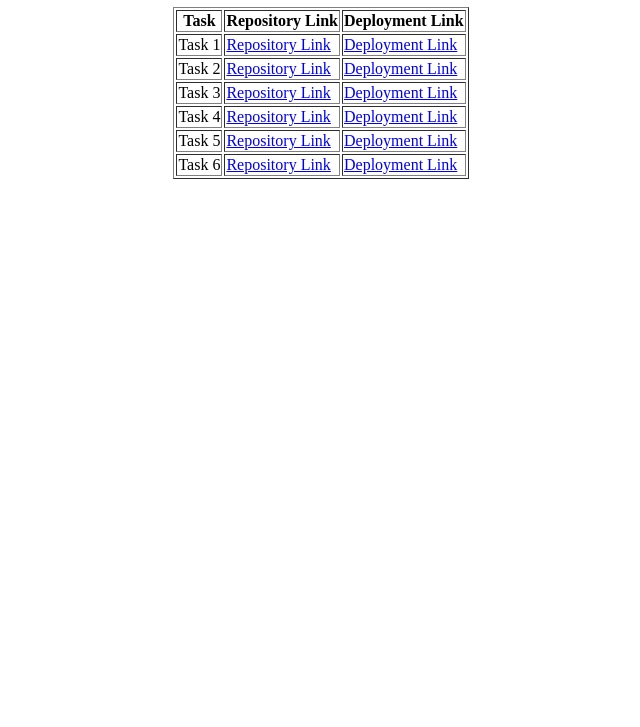
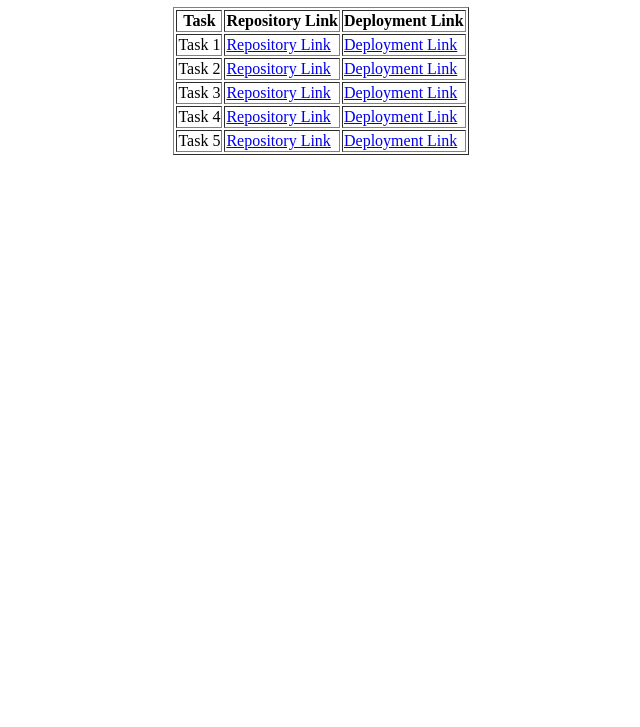
Before and after one commit to shylesh0811/reactmerntask, a plain HTML site: page index.html in a window 1280 px wide. Shown: the part 73-800 px from the top of the page, without its empty margins (319-959 px from the left). Drawn offline with Linux system fonts and the light colour scheme.

Commit message:
Update index.html

```diff
--- a/index.html
+++ b/index.html
@@ -19,33 +19,28 @@
         <tbody>
           <tr>
             <td>Task 1</td>
-            <td><a href="https://github.com/aryan8299/paragraphcounter.git">Repository Link</a></td>
-            <td><a href="https://aryan8299.github.io/paragraphcounter/build/index.html">Deployment Link</a></td>
+            <td><a href="https://github.com/shylesh0811/wordcounter.git">Repository Link</a></td>
+            <td><a href="https://shylesh0811.github.io/wordcounter/build/index.html">Deployment Link</a></td>
           </tr>
           <tr>
             <td>Task 2</td>
-            <td><a href="https://github.com/aryan8299/calculator.git">Repository Link</a></td>
-            <td><a href="https://aryan8299.github.io/calculator/dist/index.html">Deployment Link</a></td>
+            <td><a href="https://github.com/shylesh0811/calculator.git">Repository Link</a></td>
+            <td><a href="https://shylesh0811.github.io/calculator/dist/index.html">Deployment Link</a></td>
           </tr>
           <tr>
             <td>Task 3</td>
-            <td><a href="https://github.com/aryan8299/colorpicker.git">Repository Link</a></td>
-            <td><a href="https://aryan8299.github.io/colorpicker/dist/index.html">Deployment Link</a></td>
+            <td><a href="https://github.com/shylesh0811/colourpicker.git">Repository Link</a></td>
+            <td><a href="https://shylesh0811.github.io/colourpicker/dist/index.html">Deployment Link</a></td>
           </tr>
           <tr>
             <td>Task 4</td>
-            <td><a href="https://github.com/aryan8299/dummydata.git">Repository Link</a></td>
-            <td><a href="https://aryan8299.github.io/dummydata/dist/index.html">Deployment Link</a></td>
+            <td><a href="https://github.com/shylesh0811/dummydata.git">Repository Link</a></td>
+            <td><a href="https://shylesh0811.github.io/dummydata/dist/index.html">Deployment Link</a></td>
           </tr>
           <tr>
             <td>Task 5</td>
-            <td><a href="https://github.com/aryan8299/agecalculator.git">Repository Link</a></td>
-            <td><a href="https://aryan8299.github.io/agecalculator/build/index.html">Deployment Link</a></td>
-          </tr>
-          <tr>
-            <td>Task 6</td>
-            <td><a href="https://github.com/Aryan8299/portfolio.git">Repository Link</a></td>
-            <td><a href="https://portfolio-ten-tan-29.vercel.app/">Deployment Link</a></td>
+            <td><a href="https://github.com/shylesh0811/agecalci.git">Repository Link</a></td>
+            <td><a href="https://shylesh0811.github.io/agecalci/build/index.html">Deployment Link</a></td>
           </tr>
         </tbody>
       </table>
```
